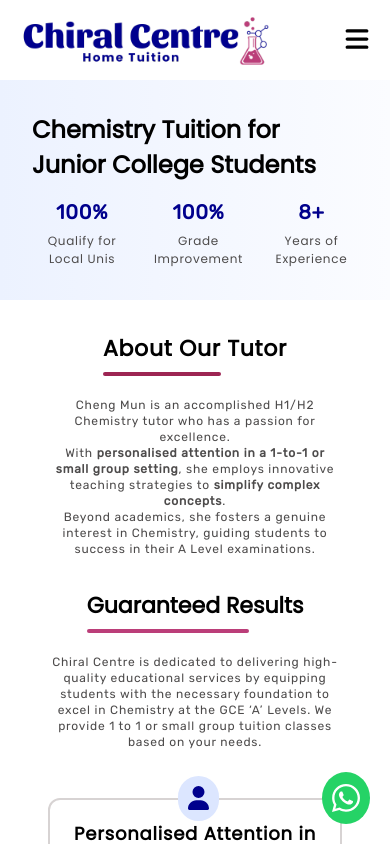
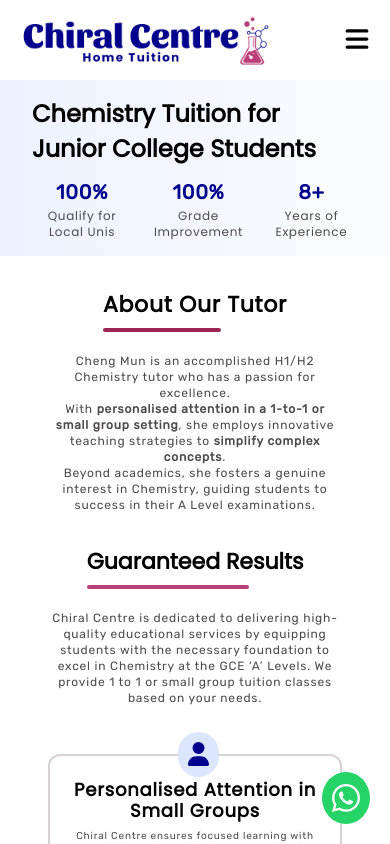
Before and after one commit to chiralcentretuition/website, a React (Create React App) app: page / in a window 390 px wide. Shown: the top 844 px of the page. Built offline with nearby package versions, Linux system fonts and the light colour scheme; no server answers; the database is empty.

Commit message:
hero responsiveness

```diff
--- a/src/Styles/Hero.css
+++ b/src/Styles/Hero.css
@@ -114,6 +114,9 @@
     }
 }
 @media screen and (max-width: 600px) {
+    .hero-section {
+        padding: 16px 32px;
+    }
     .text-title {
         font-size: 24px;
     }
@@ -126,6 +129,7 @@
     }
     .text-stats-container > p {
         font-size: 12px;
+        line-height: 1rem;
     }
     .text-stats-container p:first-child {
         font-size: 20px;
```
